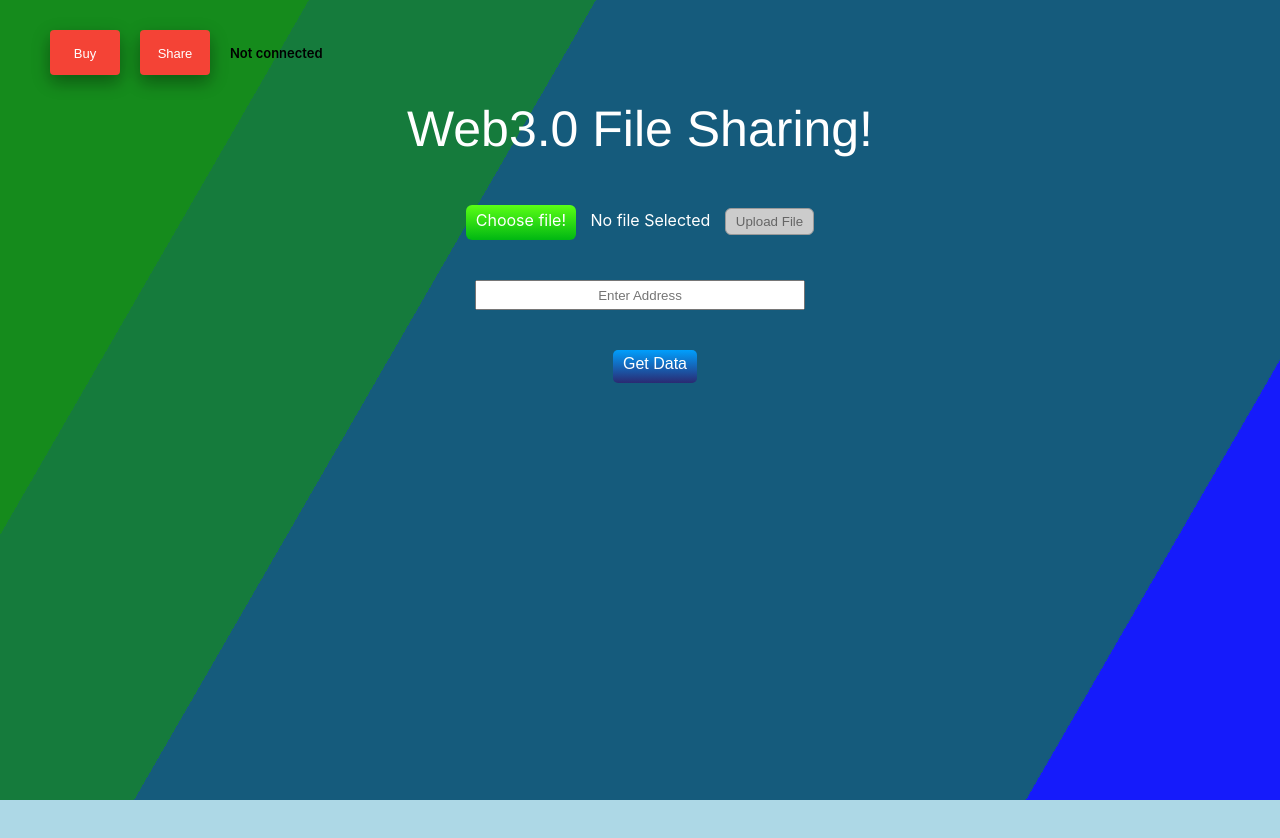
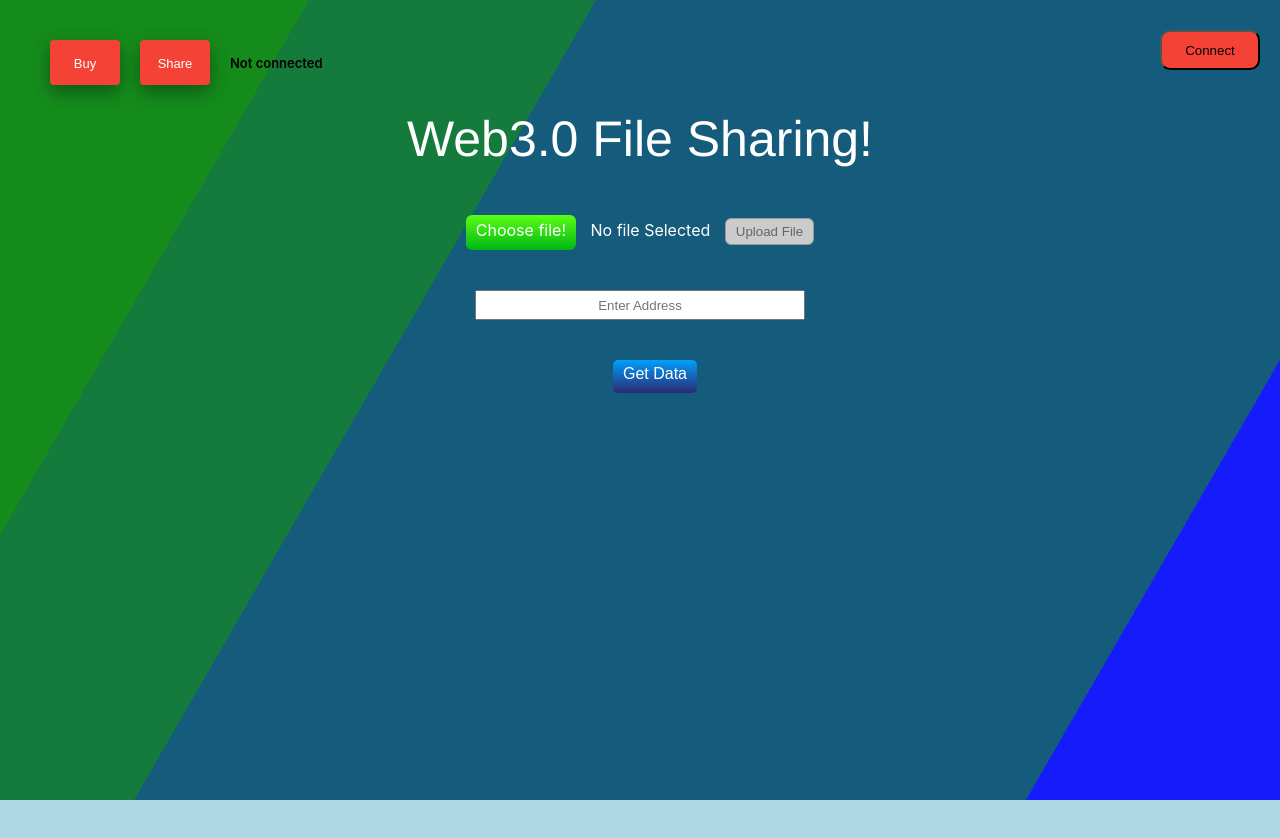
Before and after one commit to spaul1042/Client-Web3.0-File-Sharing, a React (Create React App) app: page / in a window 1280 px wide. Shown: the top 838 px of the page. Built offline with nearby package versions, Linux system fonts and the light colour scheme.

Commit message:
added connect wallet button

```diff
--- a/src/App.css
+++ b/src/App.css
@@ -1,6 +1,45 @@
 .App {
   text-align: center;
 }
+.connect {
+  /* Add a fixed position */
+  position: fixed;
+  top: 20px; /* Adjust top position as needed */
+  right: 10px; /* Adjust right position as needed */
+  /* Rest of your button styles */
+  padding: 10px;
+  margin: 10px;
+  background: #f44336;
+  height: 40px;
+  width: 100px;
+  border-radius: 10px;
+  /* color: white;
+  border: none;
+  border-radius: 4px;
+  font-size: 13px;
+  box-shadow: 0 8px 16px 0 rgba(0, 0, 0, 0.2), 0 6px 20px 0 rgba(0, 0, 0, 0.19);
+  z-index: -1; */
+}
+.store {
+  /* display:block; */
+  padding: 16px;
+  margin: 10px;
+  vertical-align: center;
+  background: #f44336;
+  width: 70px;
+  height: 45px;
+  color: white;
+  border: none;
+  border-radius: 4px;
+  font-size: 13px;
+  box-shadow: 0 8px 16px 0 rgba(0, 0, 0, 0.2), 0 6px 20px 0 rgba(0, 0, 0, 0.19);
+  z-index: -1;
+}
+
+  .connect:hover {
+    box-shadow: 0 12px 16px 0 rgba(0, 0, 0, 0.24),
+      0 17px 50px 0 rgba(0, 0, 0, 0.19);
+  }
 
 /* .App-logo {
   height: 40vmin;
--- a/src/App.js
+++ b/src/App.js
@@ -1,6 +1,6 @@
 import React from "react";
 import { useState, useEffect } from "react";
-import { Routes, Route} from 'react-router-dom';
+import { Routes, Route } from "react-router-dom";
 import "./App.css";
 import Home from "./components/Home.js";
 import ShareAccess from "./components/ShareAccess.js";
@@ -8,11 +8,40 @@ import Store from "./components/Store.js";
 import { ethers } from "ethers";
 import Upload from "./artifacts/contracts/Upload.sol/Upload.json";
 
-
 function App() {
   const [Account, setAccount] = useState("");
   const [Contract, setContract] = useState(null);
   const [Provider, setProvider] = useState(null);
+  const [connected, setConnected] = useState(false);
+
+  const connectWallet = async () => {
+    try {
+      if (window.ethereum) {
+        // Request access to the user's wallet
+        await window.ethereum.request({ method: "eth_requestAccounts" });
+
+        // Get the current selected account
+        const accounts = await Provider.listAccounts();
+        const selectedAccount = accounts[0];
+
+        // Set the current account and mark as connected
+        setAccount(selectedAccount);
+        setConnected(true);
+      } else {
+        alert(
+          "Please install and unlock MetaMask or another compatible wallet."
+        );
+      }
+    } catch (error) {
+      console.error("Error connecting the wallet:", error);
+    }
+  };
+
+  // Function to disconnect the wallet
+  const disconnectWallet = () => {
+    setConnected(false);
+    setAccount("");
+  };
 
   useEffect(() => {
     console.log(ethers.providers);
@@ -46,12 +75,14 @@ function App() {
         );
 
         setAccount(address);
+
         setContract(contract);
         setProvider(provider);
 
-        console.log(Account);
+        console.log(address);
         console.log(Contract);
         console.log(Provider);
+        if(address) setConnected(true);
 
         // contract address, contract abi and signer, we need these three things if we wanna create an instance of the contract
       } else {
@@ -63,11 +94,43 @@ function App() {
   }, []);
   return (
     <div>
+      <div>
+        {connected ? (
+          <button className="connect" onClick={disconnectWallet}>
+            Disconnect
+          </button>
+        ) : (
+          <button className="connect" onClick={connectWallet}>
+            Connect
+          </button>
+        )}
+
+        {/* Your content goes here */}
+      </div>
       {/* Defining routes path and rendering components as element */}
       <Routes>
-        <Route path="/" element={<Home Account ={Account} Contract ={Contract} Provider ={Provider} />} />
-        <Route path="/shareaccess" element={<ShareAccess Account = {Account} Contract ={Contract} Provider ={Provider} />} />
-        <Route path="/store" element={<Store Account = {Account} Contract ={Contract} Provider ={Provider} />} />
+        <Route
+          path="/"
+          element={
+            <Home Account={Account} Contract={Contract} Provider={Provider} />
+          }
+        />
+        <Route
+          path="/shareaccess"
+          element={
+            <ShareAccess
+              Account={Account}
+              Contract={Contract}
+              Provider={Provider}
+            />
+          }
+        />
+        <Route
+          path="/store"
+          element={
+            <Store Account={Account} Contract={Contract} Provider={Provider} />
+          }
+        />
       </Routes>
     </div>
   );
--- a/src/components/Home.js
+++ b/src/components/Home.js
@@ -2,7 +2,7 @@ import React from "react";
 import { useNavigate } from 'react-router-dom';
 import Display from "./Display";
 import FileUpload from "./FileUpload";
-import { useState } from "react";
+import { useState, useEffect } from "react";
 import StoreModal from "./StoreModal.js";
 
 // import Upload from '../artifacts/contracts/Upload.sol/Upload.json';
@@ -27,9 +27,7 @@ function Home({Account, Contract, Provider}) {
 
   return (
     <div>
-      {modalOpen && (
-        <StoreModal setModalOpen={setModalOpen} contract={Contract} account ={Account}></StoreModal>
-      )}
+
       <div className="container">
       <button className="store" onClick={handleStoreButton}>
           Buy
--- a/src/components/ShareAccess.js
+++ b/src/components/ShareAccess.js
@@ -26,7 +26,7 @@ const ShareAccess = ({ Account, Contract, Provider }) => {
     };
     Contract && buyRequestList();
 
-  });
+  }, [Account]);
   return (
     <>
       {modalOpen && (
```
